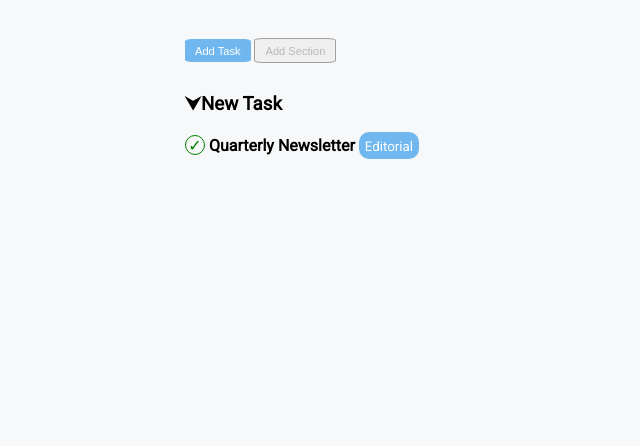
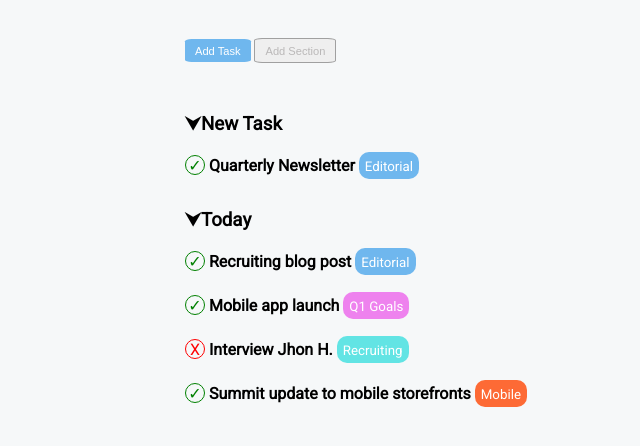
Before and after one commit to MatteoGiunta97/html-css-toboolist, a plain HTML site: page index.html in a window 1280 px wide. Shown: the part 86-532 px from the top of the page, without its empty margins (0-640 px from the left). Drawn offline with Linux system fonts and the light colour scheme.

Commit message:
feat: add 2nd section

```diff
--- a/index.html
+++ b/index.html
@@ -32,7 +32,26 @@
         <h3>&#11167;New Task</h3>
         <div class="circle circle-check">&check;</div>
         <h4>Quarterly Newsletter</h4>
-        <div class="tag"><small>Editorial</small></div>
+        <div class="tag tag-editorial"><small>Editorial</small></div>
+      </section>
+      <!-- Today -->
+      <section>
+        <h3>&#11167;Today</h3>
+        <div class="circle circle-check">&check;</div>
+        <h4>Recruiting blog post</h4>
+        <div class="tag tag-editorial"><small>Editorial</small></div>
+        <br>
+        <div class="circle circle-check">&check;</div>
+        <h4>Mobile app launch</h4>
+        <div class="tag tag-goals"><small>Q1 Goals</small></div>
+        <br>
+        <div class="circle circle-noncheck">X</div>
+        <h4>Interview Jhon H.</h4>
+        <div class="tag tag-recruiting"><small>Recruiting</small></div>
+        <br>
+        <div class="circle circle-check">&check;</div>
+        <h4>Summit update to mobile storefronts</h4>
+        <div class="tag tag-mobile"><small>Mobile</small></div>
       </section>
     </main>
   </body>
--- a/style.css
+++ b/style.css
@@ -29,7 +29,7 @@ header {
     padding: 4px 10px;
     border-radius: 10%;
     border: 0px;
-    margin-bottom: 30px;
+    margin-bottom: 20px;
 }
 
 .button-task {
@@ -42,19 +42,12 @@ header {
     color: rgb(186, 184, 184);
 }
 
+h3 {
+    margin-top: 30px;
+}
+
 h4 {
 display: inline-block;
-}
-
-.tag{
-    display: inline-block;
-    background-color: rgb(111, 183, 238);
-    color: white;
-    border: solid 0px;
-    border-radius: 10px;
-    padding: 4px 6px;
-    text-align: center;
-
 }
 
 .circle {
@@ -77,3 +70,27 @@ display: inline-block;
     border: 1px solid red;
     color: red;
 }
+
+.tag{
+    display: inline-block;
+    color: white;
+    border: solid 0px;
+    border-radius: 10px;
+    padding: 4px 6px;
+    text-align: center;
+}
+
+.tag-editorial{
+    background-color: rgb(111, 183, 238);
+}
+
+.tag-goals{
+    background-color: violet;
+}
+
+.tag-recruiting{
+    background-color: rgba(64, 223, 223, 0.81);
+}
+.tag-mobile{
+    background-color: rgb(253, 106, 53);
+}
```
